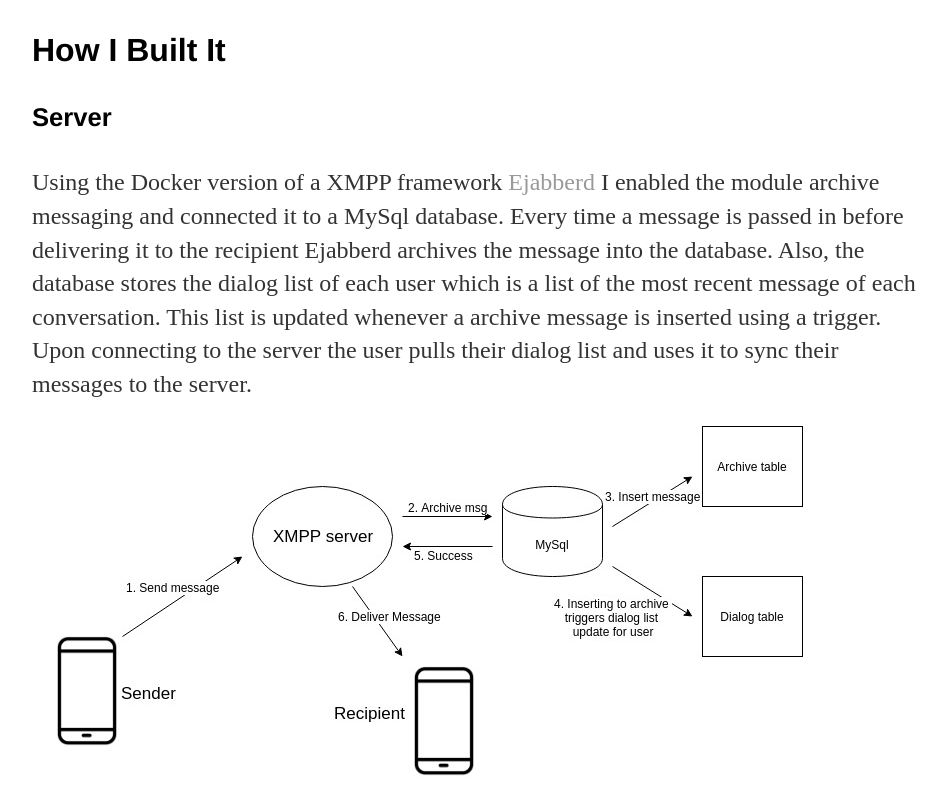
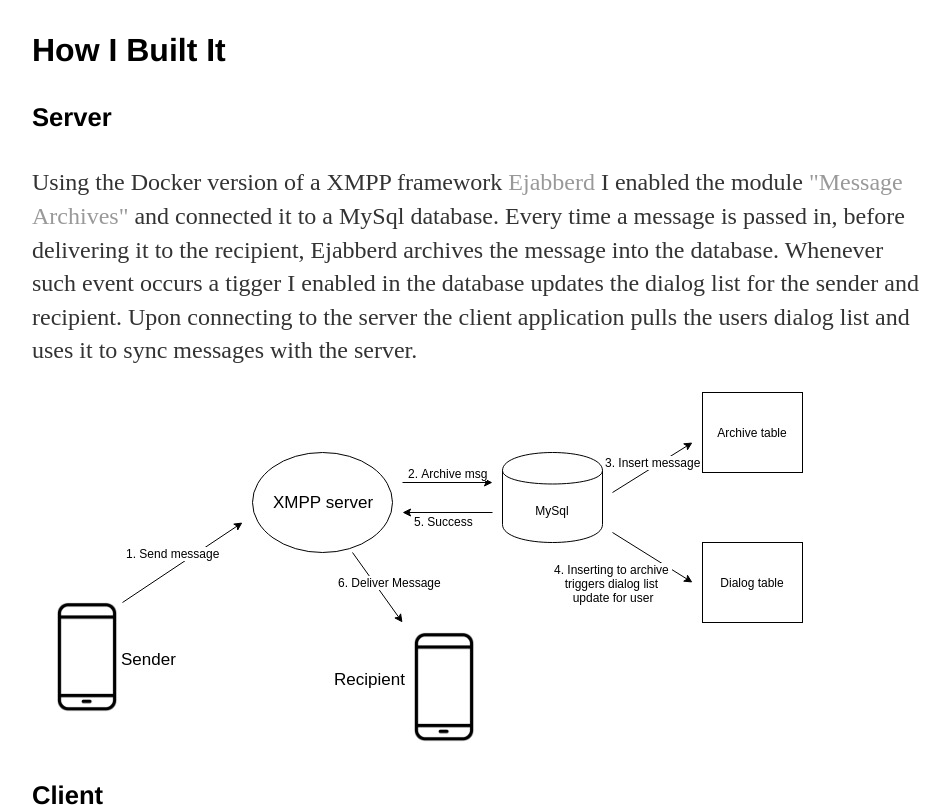
Before and after one commit to jcho7022/jcho7022.github.io, a Jekyll site: the page built from projects/chatbot/index.html, in a window 1280 px wide and 900 px high, scrolled down 3098 px, cut to the strip 91-900 px from the top of the window. Shown: the whole strip, without its empty margins (160-1109 px from the left). Built offline with Jekyll 4.4.1, drawn with Linux system fonts in a browser that asks for light colours.

Commit message:
Update index.html

```diff
--- a/projects/chatbot/index.html
+++ b/projects/chatbot/index.html
@@ -34,11 +34,11 @@ Front-end: Android(Java), Sqlite, XMPP(<a href="https://github.com/igniterealtim
 <iframe  width="1000" height="680" src="https://www.youtube.com/embed/B7QSXHUyd3U" frameborder="0" allow="accelerometer; autoplay; encrypted-media; gyroscope; picture-in-picture" allowfullscreen></iframe>
 <h3>How I Built It</h3>
 <h4>Server</h4>
-<p>Using the Docker version of a XMPP framework <a href="https://www.ejabberd.im/">Ejabberd</a> I enabled the module archive messaging and
-connected it to a MySql database. Every time a message is passed in before delivering it to the recipient Ejabberd archives the message into the database.
-Also, the database stores the dialog list of each user which is a list of the most recent message of each conversation. This list
-is updated whenever a archive message is inserted using a trigger.
-Upon connecting to the server the user pulls their dialog list and uses it to sync their messages to the server.</p>
+<p>Using the Docker version of a XMPP framework <a href="https://www.ejabberd.im/">Ejabberd</a> I enabled the module
+ <a href="https://xmpp.org/extensions/xep-0313.html">"Message Archives"</a> and
+connected it to a MySql database. Every time a message is passed in, before delivering it to the recipient, Ejabberd archives the message into the database.
+Whenever such event occurs a tigger I enabled in the database updates the dialog list for the sender and recipient.
+Upon connecting to the server the client application pulls the users dialog list and uses it to sync messages with the server.</p>
 <img src="archive_message_diagram.jpg" alt="archive message diagram">
 <h4>Client</h4>
 <p>I built an application such that when a client connects to the server the application pulls archive messages and cache it on their device.
@@ -48,7 +48,7 @@ If messages of a conversation is already stored on the device the stored message
 As a result, the load time decreases resulting in better user experience and less load on the server. When building this system I assumed that
 messages are static content.</p>
 
-<h4>Message Carbons</h4>
+<h3>Message Carbons</h3>
 <iframe width="1000" height="680" src="https://www.youtube.com/embed/7ycihtTGqsM" frameborder="0" allow="accelerometer; autoplay; encrypted-media; gyroscope; picture-in-picture" allowfullscreen></iframe>
 <p>Real time message syncing between devices logged in with the same user id. Enabled using Ejabberd for the server and the Smack libary on the application.</p>
 
```
